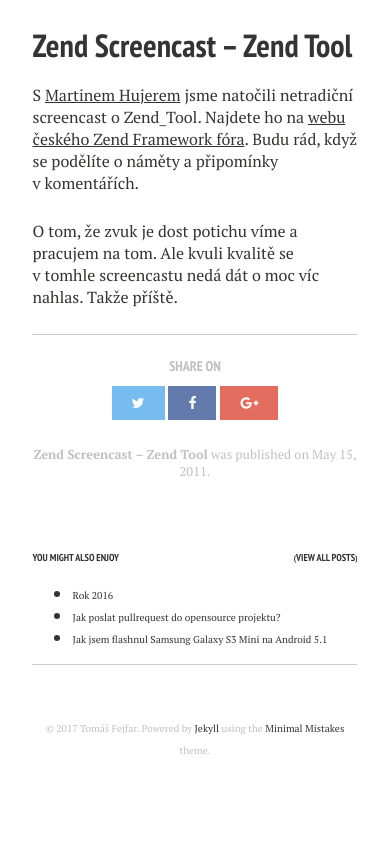
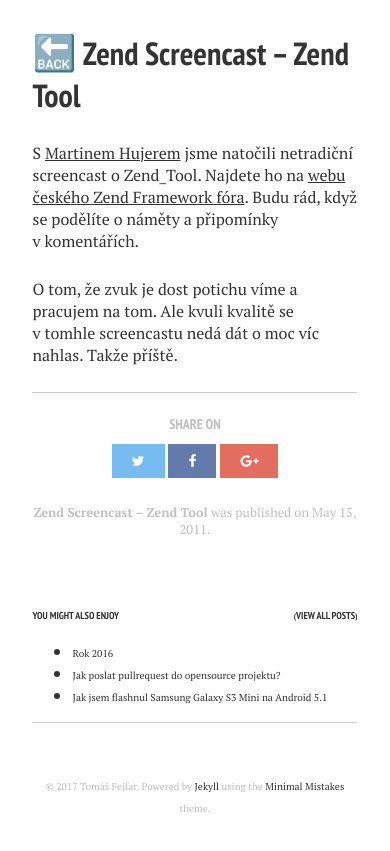
Before and after one commit to tomasfejfar/blog, a Jekyll site: the page built from _posts/2011-05-16-zend-screencast-%e2%80%93-zend-tool.md, in a window 390 px wide. Shown: the top 851 px of the page. Built offline with Jekyll 4.4.1, drawn with Linux system fonts in a browser that asks for light colours; nearby versions of some CDN libraries; comment, search, counter and statistics services are not loaded.

Commit message:
Replace menu with back button in post and archive

```diff
--- a/_layouts/post.html
+++ b/_layouts/post.html
@@ -8,6 +8,20 @@
 </head>
 
 <style>
+  .back-to-home {
+    display: none;
+    font-size: 110%;
+  }
+
+  h1 {
+    line-height: 1.3em;
+  }
+
+  @media only screen and (max-width: 37.5em) {
+    .back-to-home {
+      display: inline-block;
+    }
+  }
 </style>
 
 <body class="post">
@@ -22,11 +36,13 @@
   </div>
   <article class="post">
     <div class="headline-wrap">
+      <h1><a class="back-to-home" title="Back to homepage" href="/">🔙</a>
       {% if page.link %}
-        <h1><a href="{{ page.link }}">{{ page.title }}</a></h1>
+        <a href="{{ page.link }}">{{ page.title }}</a>
       {% else %}
-        <h1><a href="{{ site.url }}{{ page.url }}" rel="bookmark" title="{{ page.title }}">{{ page.title }}</a></h1>
+        <a href="{{ site.url }}{{ page.url }}" rel="bookmark" title="{{ page.title }}">{{ page.title }}</a>
       {% endif %}
+      </h1>
     </div><!--/ .headline-wrap -->
     <div class="article-wrap">
       {{ content }}
```
Also changed, not shown: _layouts/post-index.html (+17 -1 lines).
